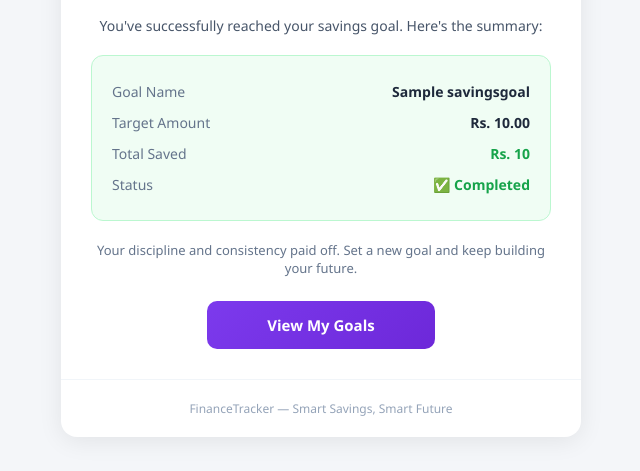
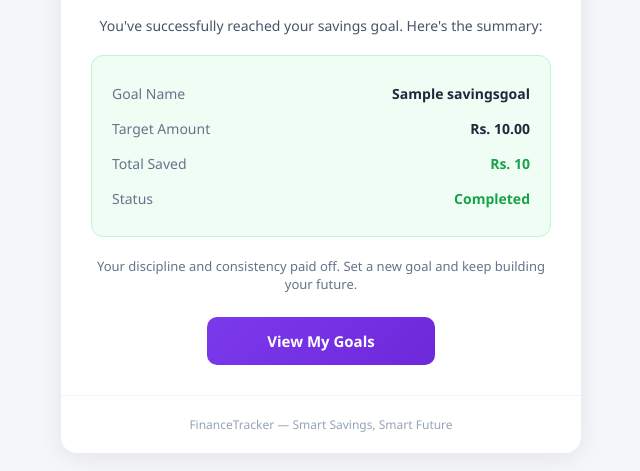
Before and after one commit to Dev-Suvo/Finance-Tracker, a Django app: template tracker/templates/email_goal_complete.html in a window 1280 px wide. Shown: the part 292-763 px from the top of the page, without its empty margins (319-959 px from the left). Run offline with Django 5.2, Linux system fonts and the light colour scheme; tables that the repository leaves empty hold one stand-in row (values such as "Sample post"); the template is opened without the code that fills it: values that come from a table or form of the project are taken from there, most other values are stand-ins (such as "Sample title", 1, 10 or a date in 2020).

Commit message:
email fix

```diff
--- a/tracker/templates/email_goal_complete.html
+++ b/tracker/templates/email_goal_complete.html
@@ -12,10 +12,11 @@
   .body { padding: 30px; }
   .body h2 { font-size: 18px; color: #1e293b; margin: 0 0 16px; text-align: center; }
   .goal-card { background: #f0fdf4; border: 1px solid #bbf7d0; border-radius: 12px; padding: 20px; margin: 20px 0; }
-  .goal-row { display: flex; justify-content: space-between; padding: 6px 0; font-size: 14px; }
-  .goal-row .label { color: #64748b; }
-  .goal-row .value { font-weight: 600; color: #1e293b; }
-  .goal-row .value.green { color: #16a34a; }
+  .goal-table { width: 100%; border-collapse: collapse; }
+  .goal-table td { padding: 8px 0; font-size: 14px; vertical-align: middle; }
+  .goal-table .label { color: #64748b; width: 40%; }
+  .goal-table .value { font-weight: 600; color: #1e293b; text-align: right; }
+  .goal-table .value.green { color: #16a34a; }
   .btn { display: block; width: 200px; margin: 24px auto 0; padding: 14px; background: linear-gradient(135deg, #7c3aed, #6d28d9); color: #fff; text-align: center; border-radius: 10px; text-decoration: none; font-weight: 600; font-size: 15px; }
   .footer { padding: 20px 30px; text-align: center; font-size: 12px; color: #94a3b8; border-top: 1px solid #f1f5f9; }
 </style>
@@ -29,34 +30,36 @@
   </div>
   <div class="body">
     <h2>Congratulations, {{ user.first_name }}!</h2>
-    <p style="font-size:14px;color:#475569;text-align:center;margin:0;">
+    <p style="font-size:14px;color:#475569;text-align:center;margin:0 0 10px;">
       You've successfully reached your savings goal. Here's the summary:
     </p>
     <div class="goal-card">
-      <div class="goal-row">
-        <span class="label">Goal Name</span>
-        <span class="value">{{ goal.name }}</span>
-      </div>
-      <div class="goal-row">
-        <span class="label">Target Amount</span>
-        <span class="value">Rs. {{ goal.target_amount }}</span>
-      </div>
-      <div class="goal-row">
-        <span class="label">Total Saved</span>
-        <span class="value green">Rs. {{ goal.saved_amount }}</span>
-      </div>
-      <div class="goal-row">
-        <span class="label">Status</span>
-        <span class="value green">✅ Completed</span>
-      </div>
+      <table class="goal-table">
+        <tr>
+          <td class="label">Goal Name</td>
+          <td class="value">{{ goal.name }}</td>
+        </tr>
+        <tr>
+          <td class="label">Target Amount</td>
+          <td class="value">Rs. {{ goal.target_amount }}</td>
+        </tr>
+        <tr>
+          <td class="label">Total Saved</td>
+          <td class="value green">Rs. {{ goal.saved_amount }}</td>
+        </tr>
+        <tr>
+          <td class="label">Status</td>
+          <td class="value green">Completed</td>
+        </tr>
+      </table>
     </div>
-    <p style="font-size:13px;color:#64748b;text-align:center;">
+    <p style="font-size:13px;color:#64748b;text-align:center;margin:0;">
       Your discipline and consistency paid off. Set a new goal and keep building your future.
     </p>
     <a href="{{ protocol }}://{{ domain }}/savings-goals/" class="btn">View My Goals</a>
   </div>
   <div class="footer">
-    FinanceTracker &mdash; Smart Savings, Smart Future
+    FinanceTracker — Smart Savings, Smart Future
   </div>
 </div>
 </body>
```
